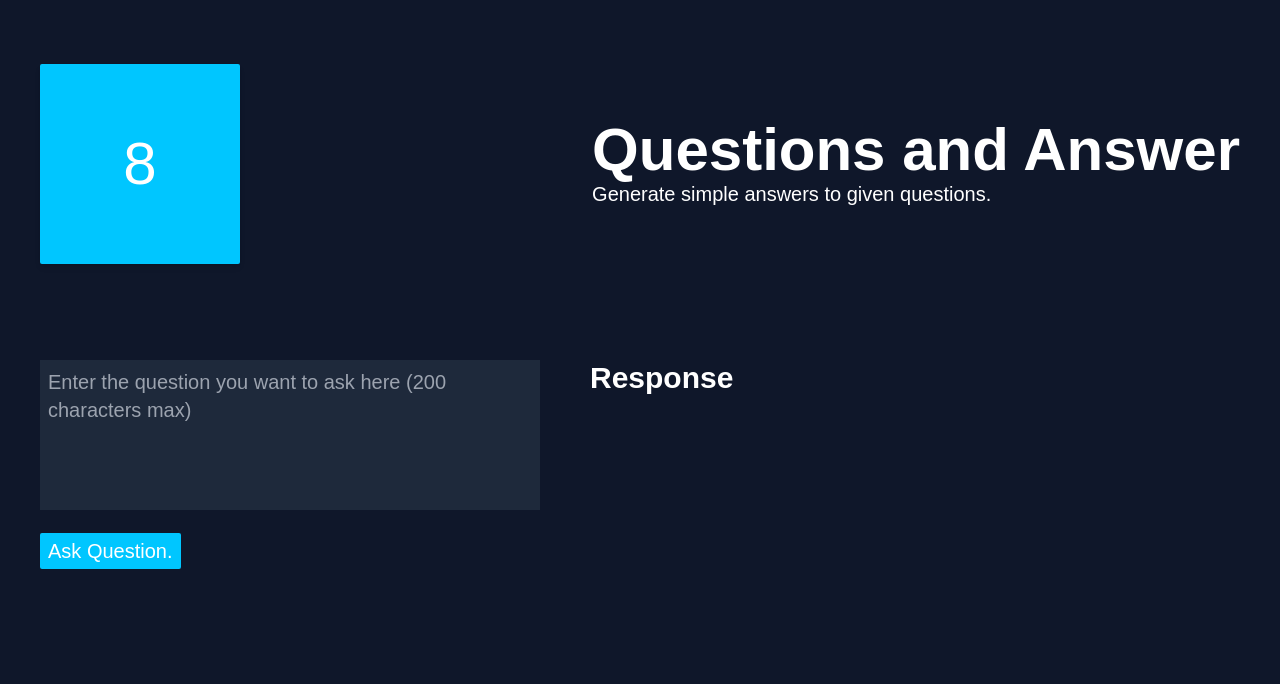
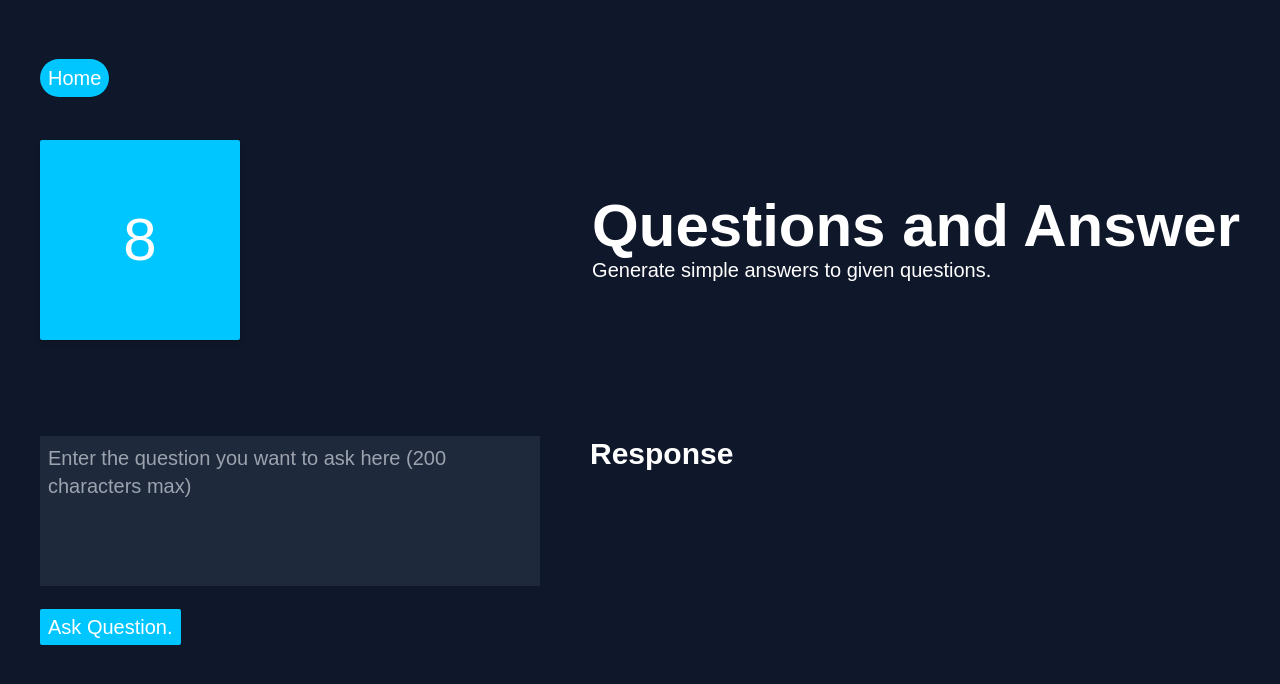
Before and after one commit to rxrzzz/assignments-ai, a Next.js app: page /answers in a window 1280 px wide. Shown: the top 684 px of the page. Built offline with nearby package versions, Linux system fonts and the light colour scheme; no server answers; a web font is replaced by a local one.

Commit message:
created navbar component

```diff
--- /dev/null
+++ b/components/Navbar.tsx
@@ -0,0 +1,15 @@
+import Link from "next/link";
+
+export const Navbar = ({ color }: { color: string }) => {
+  return (
+    <header className="sticky top-0 mb-12">
+      <Link
+        className=" text-white text-xl p-2 rounded-full w-[120px] h-[120px] shadow-sm font-medium"
+        href={"/"}
+        style={{ backgroundColor: color }}
+      >
+        Home
+      </Link>
+    </header>
+  );
+};
--- a/pages/answers.tsx
+++ b/pages/answers.tsx
@@ -1,6 +1,7 @@
 import { useRouter } from "next/router";
 
 import { useState } from "react";
+import { Navbar } from "../components/Navbar";
 import { homeboxes, openai } from "../utils";
 
 export default function SimpleText() {
@@ -25,6 +26,7 @@ export default function SimpleText() {
   return (
     <main className="min-h-screen bg-slate-900 font-alpino">
       <div className="max-w-[1200px] mx-auto pt-16">
+        <Navbar color={pageProps.colorOne} />
         <section className="flex justify-between items-center w-[95%] md:w-full mx-auto">
           <div
             style={{ backgroundColor: pageProps.colorOne }}
--- a/pages/quickdraw.tsx
+++ b/pages/quickdraw.tsx
@@ -57,7 +57,7 @@ export default function QuickDraw() {
           </div>
           <div>
             <h1 className="font-medium text-lg mt-5">Example Prompt</h1>
-            <p className="mb-4">Germany.</p>
+            <p className="mb-4 border p-2 mt-2">Germany.</p>
           </div>
           <div>
             <h1 className="font-medium text-lg">Example Response</h1>
```
